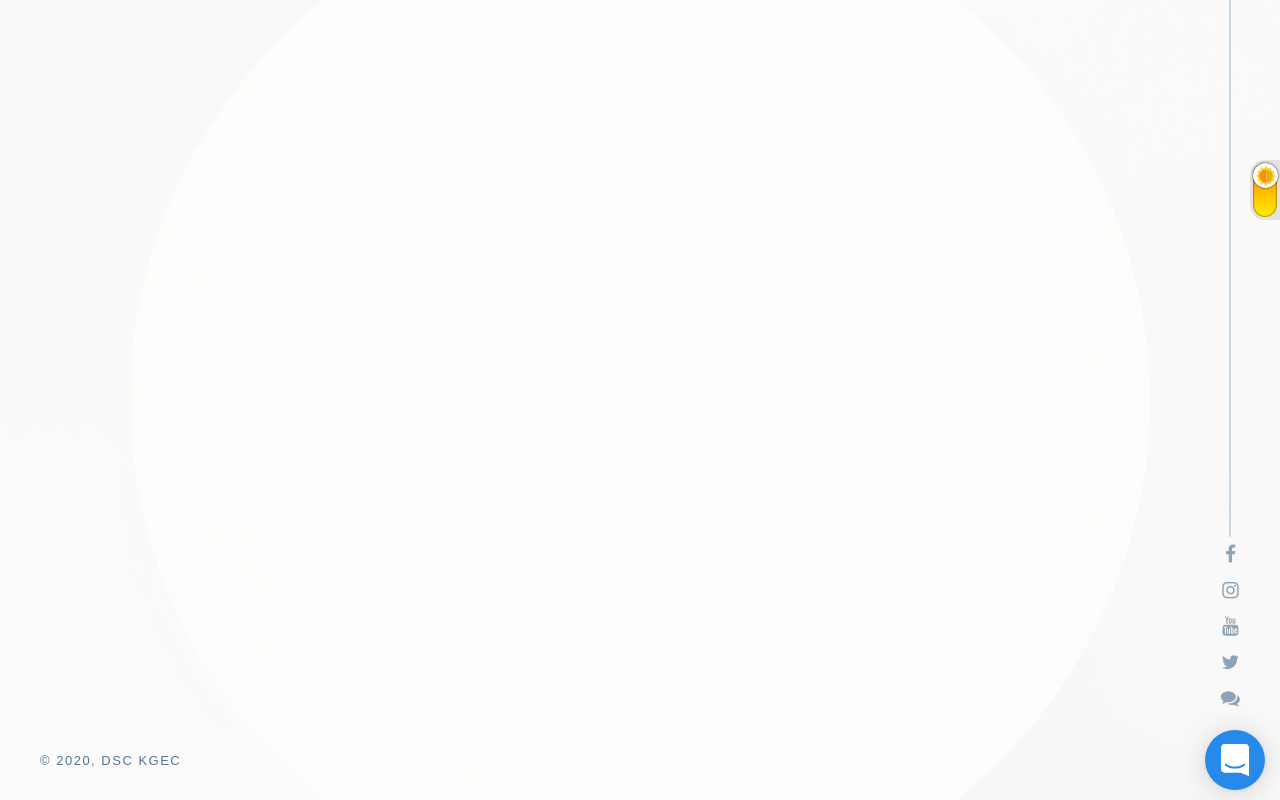
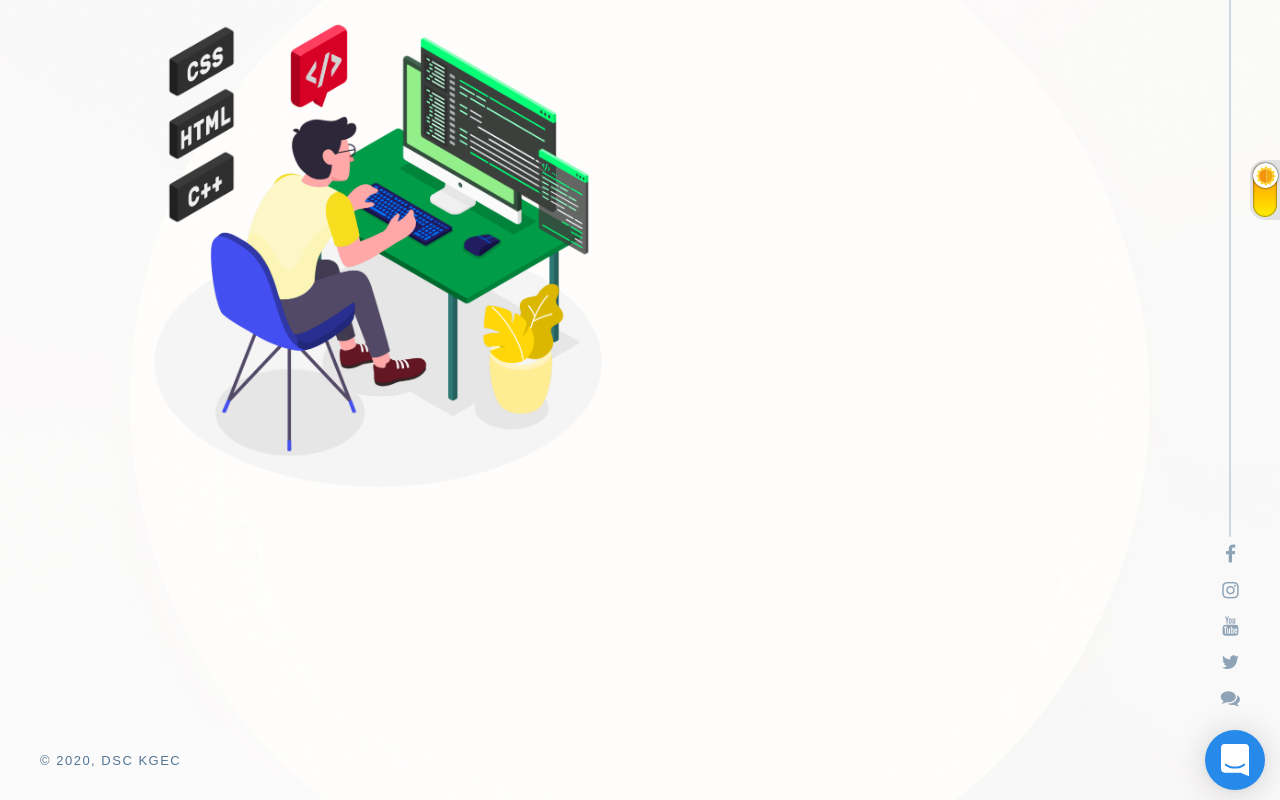
Before and after one commit to KylixMedusa/dsc_website_2020, an Angular app: page /home in a window 1280 px wide. Built offline with nearby package versions, Linux system fonts and the light colour scheme.

Commit message:
Added styling to all images and positioned them

```diff
--- a/src/app/svgs/main-svg/main-svg.component.scss
+++ b/src/app/svgs/main-svg/main-svg.component.scss
@@ -0,0 +1,124 @@
+.image{
+    position: relative;
+    width: 500px;
+    height: 500px;
+    z-index: 0;
+    #floor {
+        position: absolute;
+        width: 90.1%;
+        height: 50.15135%;
+        left: 4.95%;
+        top: 47.4%;
+        z-index: 0;
+    }
+    #shadows {
+        position: absolute;
+        width: 73.45%;
+        height: 44.15%;
+        left: 17.15%;
+        top: 47.15%;
+        z-index: 1;
+    }
+    #table {
+        position: absolute;
+        width: 60.2%;
+        height: 55.5%;
+        left: 30.75%;
+        top: 25.1%;
+        z-index: 2;
+
+    }
+    #htmlbox {
+        position: absolute;
+        width: 11.9%;
+        height: 17.2%;
+        left: 32.25%;
+        top: 4.6%;
+        z-index: 10;
+
+    }
+    #keyboard {
+        position: absolute;
+        width: 22.35%;
+        height: 13.95%;
+        left: 43.3%;
+        top: 36.05%;
+        z-index: 4;
+
+    }
+    #mouse {
+        position: absolute;
+        width: 8.9%;
+        height: 5.85%;
+        left: 66.3%;
+        top: 46.35%;
+        z-index: 4;
+
+    }
+    #plant {
+        position: absolute;
+        width: 17.05%;
+        height: 26.95%;
+        left: 70.5%;
+        top: 56.2%;
+        z-index: 4;
+
+    }
+    #monitor {
+        position: absolute;
+        width: 28.4%;
+        height: 36.8%;
+        left: 53.75%;
+        top: 10.65%;
+        z-index: 4;
+    }
+    #screen1 {
+        position: absolute;
+        width: 28.25%;
+        height: 36.2%;
+        left: 57.95%;
+        top: 6.7%;
+        z-index: 5;
+    }
+    #screen2 {
+        position: absolute;
+        width: 11%;
+        height: 22.35%;
+        left: 81.65%;
+        top: 29.1%;
+        z-index: 6;
+    }
+    #tab1 {
+        position: absolute;
+        width: 14.2%;
+        height: 15.15%;
+        left: 7.65%;
+        top: 29.75%;
+        z-index: 10;
+    }
+    #tab2 {
+        position: absolute;
+        width: 14.2%;
+        height: 15.15%;
+        left: 7.65%;
+        top: 17.2%;
+        z-index: 10;
+    }
+    #tab3 {
+        position: absolute;
+        width: 14.2%;
+        height: 15.15%;
+        left: 7.65%;
+        top: 4.7%;
+        z-index: 10;
+    }
+    #character {
+        position: absolute;
+        width: 43.85%;
+        height: 67.6%;
+        left: 16.1%;
+        top: 22.95%;
+        z-index: 10;
+    }
+
+}
```
